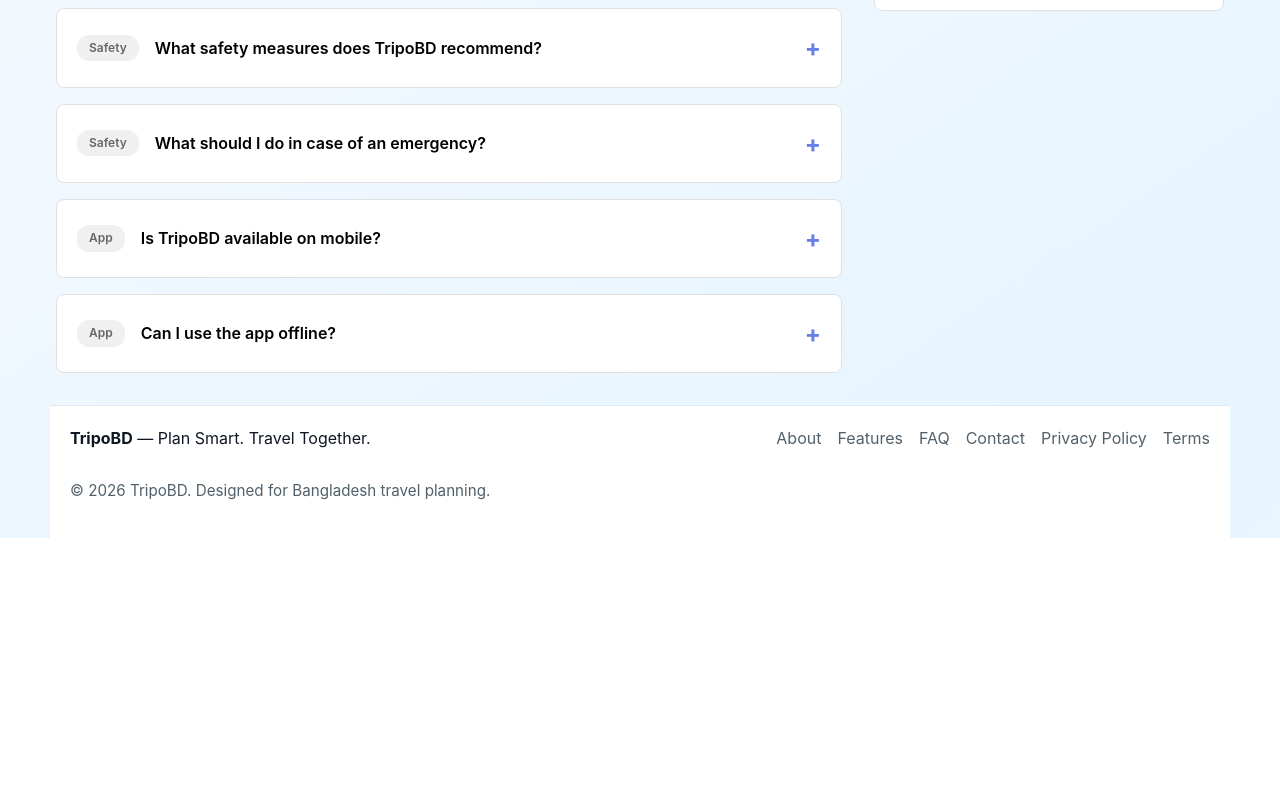
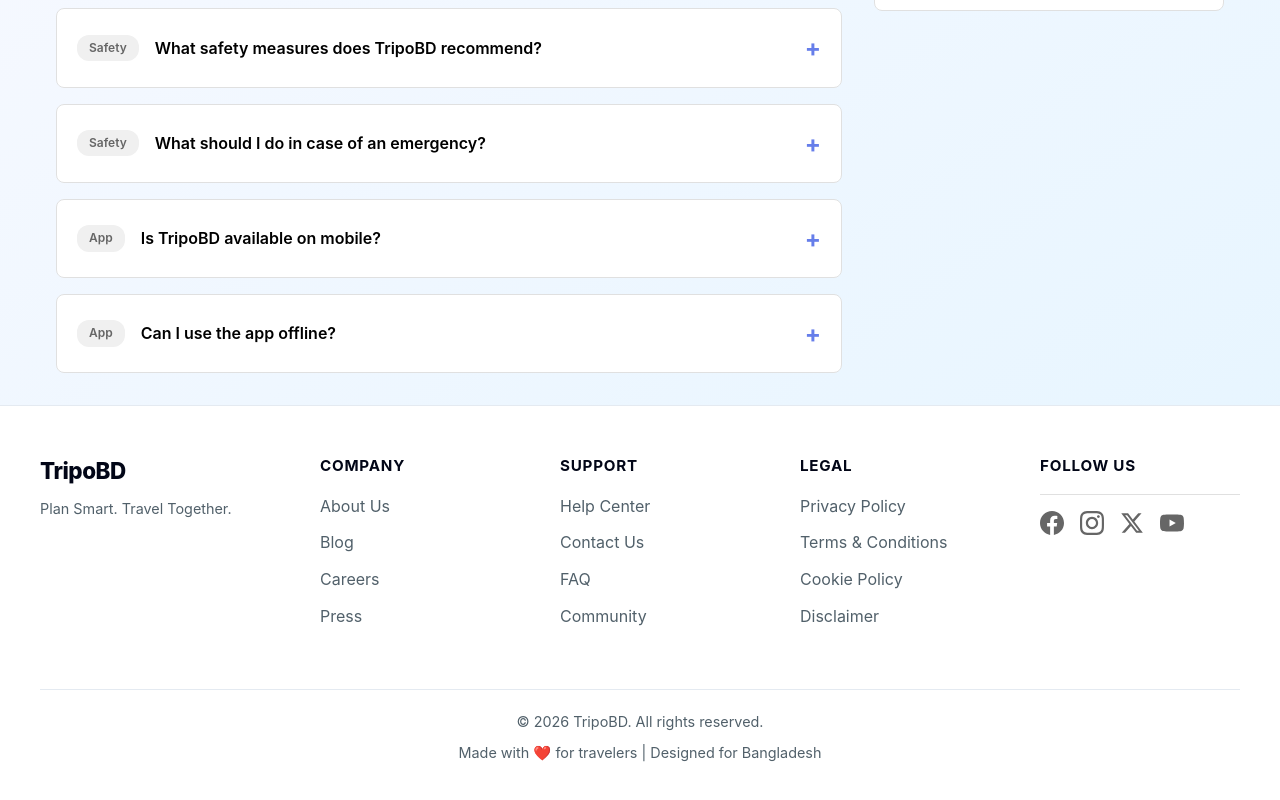
Before and after one commit to shuivva/TripoBD, a React app in the folder Frontend/: page /faq in a window 1280 px wide. Shown: the part 1529-2329 px from the top of the page. Before the commit the page ends 2067 px from the top, so only its background shows below. Built offline with nearby package versions, Linux system fonts and the light colour scheme; the HTML template or start-up script is replaced by a standard one.

Commit message:
changed footer

```diff
--- a/Frontend/src/components/Footer.jsx
+++ b/Frontend/src/components/Footer.jsx
@@ -1,3 +1,5 @@
+
+/*
 import { Link } from 'react-router-dom'
 
 const links = [
@@ -26,3 +28,145 @@ export default function Footer() {
     </footer>
   )
 }
+  */
+
+
+import { Link } from 'react-router-dom'
+
+const footerLinks = {
+  company: [
+    { label: 'About Us', to: '/about' },
+    { label: 'Blog', to: '/' },
+    { label: 'Careers', to: '/' },
+    { label: 'Press', to: '/' },
+  ],
+  support: [
+    { label: 'Help Center', to: '/' },
+    { label: 'Contact Us', to: '/' },
+    { label: 'FAQ', to: '/faq' },
+    { label: 'Community', to: '/traveler/community' },
+  ],
+  legal: [
+    { label: 'Privacy Policy', to: '/' },
+    { label: 'Terms & Conditions', to: '/' },
+    { label: 'Cookie Policy', to: '/' },
+    { label: 'Disclaimer', to: '/' },
+  ],
+  social: [
+    {
+      label: 'Facebook',
+      url: '#',
+      icon: (
+        <svg width="24" height="24" viewBox="0 0 24 24" fill="currentColor">
+          <path d="M24 12.073c0-6.627-5.373-12-12-12s-12 5.373-12 12c0 5.99 4.388 10.954 10.125 11.854v-8.385H7.078v-3.47h3.047V9.43c0-3.007 1.792-4.669 4.533-4.669 1.312 0 2.686.235 2.686.235v2.953H15.83c-1.491 0-1.956.925-1.956 1.874v2.25h3.328l-.532 3.47h-2.796v8.385C19.612 23.027 24 18.062 24 12.073z" />
+        </svg>
+      ),
+    },
+    {
+      label: 'Instagram',
+      url: '#',
+      icon: (
+        <svg width="24" height="24" viewBox="0 0 24 24" fill="currentColor">
+          <path d="M12 2.163c3.204 0 3.584.012 4.85.07 3.252.148 4.771 1.691 4.919 4.919.058 1.265.069 1.645.069 4.849 0 3.205-.012 3.584-.069 4.849-.149 3.225-1.664 4.771-4.919 4.919-1.266.058-1.644.07-4.85.07-3.204 0-3.584-.012-4.849-.07-3.26-.149-4.771-1.699-4.919-4.92-.058-1.265-.07-1.644-.07-4.849 0-3.204.013-3.583.07-4.849.149-3.227 1.664-4.771 4.919-4.919 1.266-.057 1.645-.069 4.849-.069zm0-2.163c-3.259 0-3.667.014-4.947.072-4.358.2-6.78 2.618-6.98 6.98-.059 1.281-.073 1.689-.073 4.948 0 3.259.014 3.668.072 4.948.2 4.358 2.618 6.78 6.98 6.98 1.281.058 1.689.072 4.948.072 3.259 0 3.668-.014 4.948-.072 4.354-.2 6.782-2.618 6.979-6.98.059-1.28.073-1.689.073-4.948 0-3.259-.014-3.667-.072-4.947-.196-4.354-2.617-6.78-6.979-6.98-1.281-.059-1.69-.073-4.949-.073zm0 5.838c-3.403 0-6.162 2.759-6.162 6.162s2.759 6.163 6.162 6.163 6.162-2.759 6.162-6.163c0-3.403-2.759-6.162-6.162-6.162zm0 10.162c-2.209 0-4-1.79-4-4 0-2.209 1.791-4 4-4s4 1.791 4 4c0 2.21-1.791 4-4 4zm6.406-11.845c-.796 0-1.441.645-1.441 1.44s.645 1.44 1.441 1.44c.795 0 1.439-.645 1.439-1.44s-.644-1.44-1.439-1.44z" />
+        </svg>
+      ),
+    },
+    {
+      label: 'Twitter',
+      url: '#',
+      icon: (
+        <svg width="24" height="24" viewBox="0 0 24 24" fill="currentColor">
+          <path d="M18.244 2.25h3.308l-7.227 8.26 8.502 11.24H16.17l-5.214-6.817L4.99 21.75H1.68l7.73-8.835L1.254 2.25H8.08l4.713 6.231zm-1.161 17.52h1.833L7.084 4.126H5.117z" />
+        </svg>
+      ),
+    },
+    {
+      label: 'YouTube',
+      url: '#',
+      icon: (
+        <svg width="24" height="24" viewBox="0 0 24 24" fill="currentColor">
+          <path d="M23.498 6.186a3.016 3.016 0 0 0-2.122-2.136C19.505 3.545 12 3.545 12 3.545s-7.505 0-9.377.505A3.017 3.017 0 0 0 .502 6.186C0 8.07 0 12 0 12s0 3.93.502 5.814a3.016 3.016 0 0 0 2.122 2.136c1.871.505 9.376.505 9.376.505s7.505 0 9.377-.505a3.015 3.015 0 0 0 2.122-2.136C24 15.93 24 12 24 12s0-3.93-.502-5.814zM9.545 15.568V8.432L15.818 12l-6.273 3.568z" />
+        </svg>
+      ),
+    },
+  ],
+}
+
+export default function Footer() {
+  const currentYear = new Date().getFullYear()
+
+  return (
+    <footer className="site-footer">
+      <div className="footer-brand">
+        <h3>TripoBD</h3>
+        <p>Plan Smart. Travel Together.</p>
+      </div>
+
+      <div>
+        <h4>Company</h4>
+        <ul className="footer-links">
+          {footerLinks.company.map((link) => (
+            <li key={link.label}>
+              <Link to={link.to} className="footer-link">
+                {link.label}
+              </Link>
+            </li>
+          ))}
+        </ul>
+      </div>
+
+      <div>
+        <h4>Support</h4>
+        <ul className="footer-links">
+          {footerLinks.support.map((link) => (
+            <li key={link.label}>
+              <Link to={link.to} className="footer-link">
+                {link.label}
+              </Link>
+            </li>
+          ))}
+        </ul>
+      </div>
+
+      <div>
+        <h4>Legal</h4>
+        <ul className="footer-links">
+          {footerLinks.legal.map((link) => (
+            <li key={link.label}>
+              <Link to={link.to} className="footer-link">
+                {link.label}
+              </Link>
+            </li>
+          ))}
+        </ul>
+      </div>
+
+      <div>
+        <h4>Follow Us</h4>
+        <div className="social-links">
+          {footerLinks.social.map((link) => (
+            <a
+              key={link.label}
+              href={link.url}
+              className="social-link"
+              title={link.label}
+              target="_blank"
+              rel="noopener noreferrer"
+            >
+              {link.icon}
+            </a>
+          ))}
+        </div>
+      </div>
+
+      <div className="footer-note" style={{ width: '100%', textAlign: 'center', marginTop: '20px', paddingTop: '20px', borderTop: '1px solid rgba(226, 232, 240, 0.9)' }}>
+        <p style={{ margin: '0 0 8px 0' }}>
+          © {currentYear} TripoBD. All rights reserved.
+        </p>
+        <p style={{ margin: 0, fontSize: '0.9rem' }}>
+          Made with ❤️ for travelers | Designed for Bangladesh
+        </p>
+      </div>
+    </footer>
+  )
+}
--- a/Frontend/src/index.css
+++ b/Frontend/src/index.css
@@ -89,6 +89,117 @@ select {
   gap: 16px;
 }
 
+/* given by sourav */
+.site-footer {
+  width: 100%;
+  max-width: 100%;
+  margin: 0 auto;
+  padding: 48px 40px;
+  display: grid;
+  grid-template-columns: 1.2fr 1fr 1fr 1fr 1fr;
+  gap: 40px;
+  background: #ffffff;
+  border-top: 1px solid rgba(226, 232, 240, 0.9);
+  align-items: start;
+}
+
+.site-footer > div:first-child {
+  grid-column: auto;
+}
+
+
+.site-footer > div h4 {
+  font-size: 0.95rem;
+  font-weight: 700;
+  color: var(--text-h);
+  margin: 0 0 16px 0;
+  text-transform: uppercase;
+  letter-spacing: 0.05em;
+}
+
+.site-footer > div p {
+  margin: 0;
+  line-height: 1.6;
+}
+
+.footer-brand h3 {
+  margin: 0 0 8px 0;
+  font-size: 1.4rem;
+  font-weight: 800;
+  color: var(--text-h);
+  letter-spacing: -0.02em;
+}
+
+.footer-brand p {
+  margin: 0;
+  font-size: 0.9rem;
+  color: var(--text-muted);
+}
+
+.footer-links {
+  display: flex;
+  flex-direction: column;
+  gap: 12px;
+  list-style: none;
+  margin: 0;
+  padding: 0;
+}
+
+.footer-link {
+  color: var(--text-muted);
+  transition: color 200ms ease, transform 200ms ease;
+  display: inline-block;
+}
+
+.footer-link:hover {
+  color: var(--accent);
+  transform: translateX(4px);
+}
+
+.footer-links a.footer-link {
+  text-decoration: none;
+}
+
+.footer-note {
+  grid-column: 1 / -1;
+  width: 100%;
+  margin-top: 0;
+  padding-top: 20px;
+  border-top: 1px solid rgba(226, 232, 240, 0.9);
+  color: var(--text-muted);
+  font-size: 0.9rem;
+  text-align: center;
+}
+
+.footer-note p {
+  margin: 8px 0;
+}
+
+.social-links {
+  display: flex;
+  gap: 14px;
+  flex-wrap: wrap;
+}
+
+
+@media (max-width: 768px) {
+  .site-footer {
+    grid-template-columns: repeat(2, 1fr);
+    padding: 32px 24px;
+    gap: 24px;
+  }
+}
+
+@media (max-width: 640px) {
+  .site-footer {
+    grid-template-columns: 1fr;
+    padding: 32px 16px;
+    gap: 24px;
+  }
+}
+
+
+
 .site-header {
   position: sticky;
   top: 14px;
@@ -139,29 +250,7 @@ select {
   margin-left: auto;
 }
 
-.site-footer {
-  flex-wrap: wrap;
-  justify-content: space-between;
-  background: #ffffff;
-  border-top: 1px solid rgba(226, 232, 240, 0.9);
-}
 
-.footer-links {
-  display: flex;
-  flex-wrap: wrap;
-  gap: 16px;
-}
-
-.footer-link {
-  color: var(--text-muted);
-}
-
-.footer-note {
-  width: 100%;
-  margin-top: 12px;
-  color: var(--text-muted);
-  font-size: 0.95rem;
-}
 
 .eyebrow {
   display: inline-flex;
@@ -1099,11 +1188,6 @@ h2 {
     grid-template-columns: 1fr;
   }
 
-  .site-header,
-  .site-footer {
-    flex-direction: column;
-    align-items: flex-start;
-  }
 
   .hero-search,
   .route-search-panel {
```
